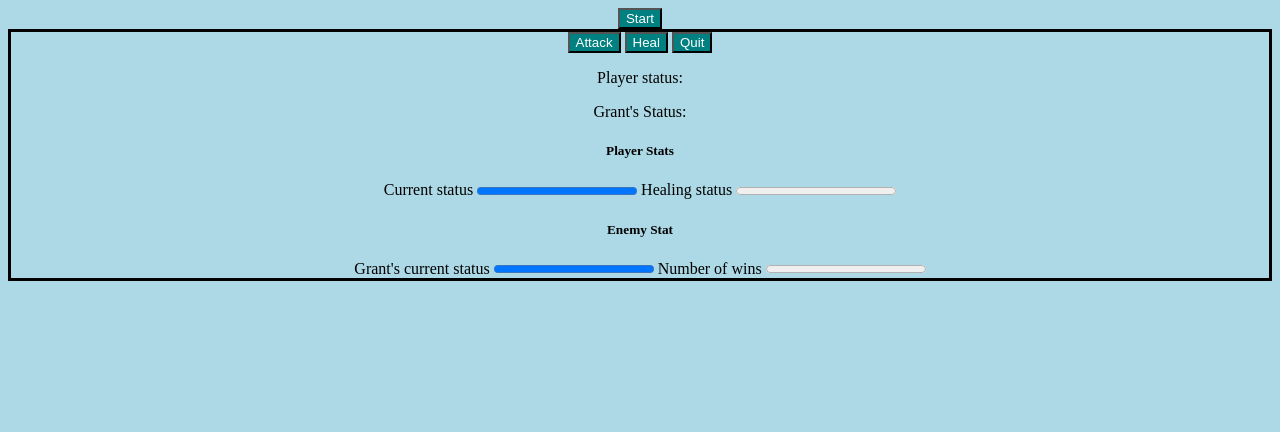
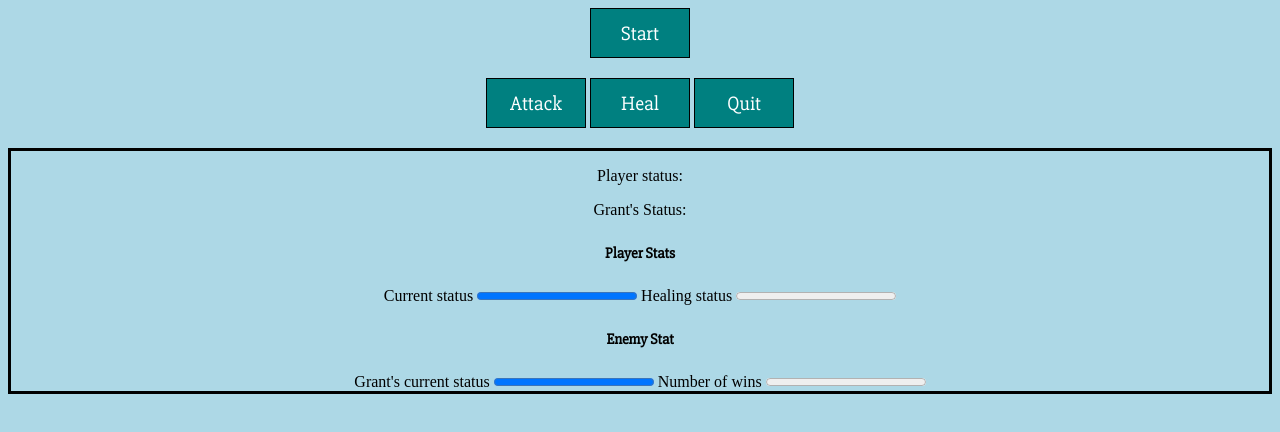
Before and after one commit to Devonltaylor/Lab-Game, a plain HTML site: page index.html in a window 1280 px wide. Drawn offline with Linux system fonts and the light colour scheme.

```diff
--- a/index.html
+++ b/index.html
@@ -3,26 +3,28 @@
 <head>
   <meta charset="utf-8">
   <link rel = "stylesheet" type = "text/css" href = "styles.css">
-
-  <title>Lab 2 Part 4 </title>
+  <link href="https://fonts.googleapis.com/css?family=Slabo+27px" rel="stylesheet">
+  <title>Lab 2 Part 4</title>
 </head>
   <body>
     <div id="first_page"> <button id="start" type="button">Start</button> </div>
 
+<div>
+    <button id= "attack" type="button">Attack</button>
+    <button id= "heal" type="button">Heal</button>
+    <button id= "quit" type="button">Quit</button>
+</div>
+
     <div id="second_page">
-          <button id= "attack" type="button">Attack</button>
-          <button id= "heal" type="button">Heal</button>
-          <button id= "quit" type="button">Quit</button>
-
           <p> Player status: <span id="playerSpan" >  </span> </p>
           <p> Grant's Status: <span id="grantSpan" > </span> </p>
 
           <div>
-            <h5>Player Stats</h5>
+            <h5 class="Stat">Player Stats</h5>
 
             Current status <progress id="playerStatus" value="40" max="40"></progress>
             Healing status <progress id="healStatus" value="0" max="2"></progress>
-            <h5> Enemy Stat </h5>
+            <h5 class="Stat"> Enemy Stat </h5>
              Grant's current status <progress id="grantStatus" value="10" max="10"></progress>
           Number of wins  <progress id="wins" value="0" max="5"></progress>
         </div>
--- a/styles.css
+++ b/styles.css
@@ -2,14 +2,19 @@
 
 body {
   background-color: lightblue;
+
 }
 
 button {
   background-color: teal;
   color: white;
   font-family: ;
-  border: ;
-
+  border:1px solid black ;
+  width: 100px;
+  height: 50px;
+  margin-bottom: 20px;
+  font-family: 'Slabo 27px', serif;
+  font-size: 20px;
 }
 
 div {
@@ -25,3 +30,8 @@
   /*display: none;*/
   border: 3px solid black;
 }
+
+.Stat {
+  font-size: 15px;
+  font-family: 'Slabo 27px', serif;
+}
```
